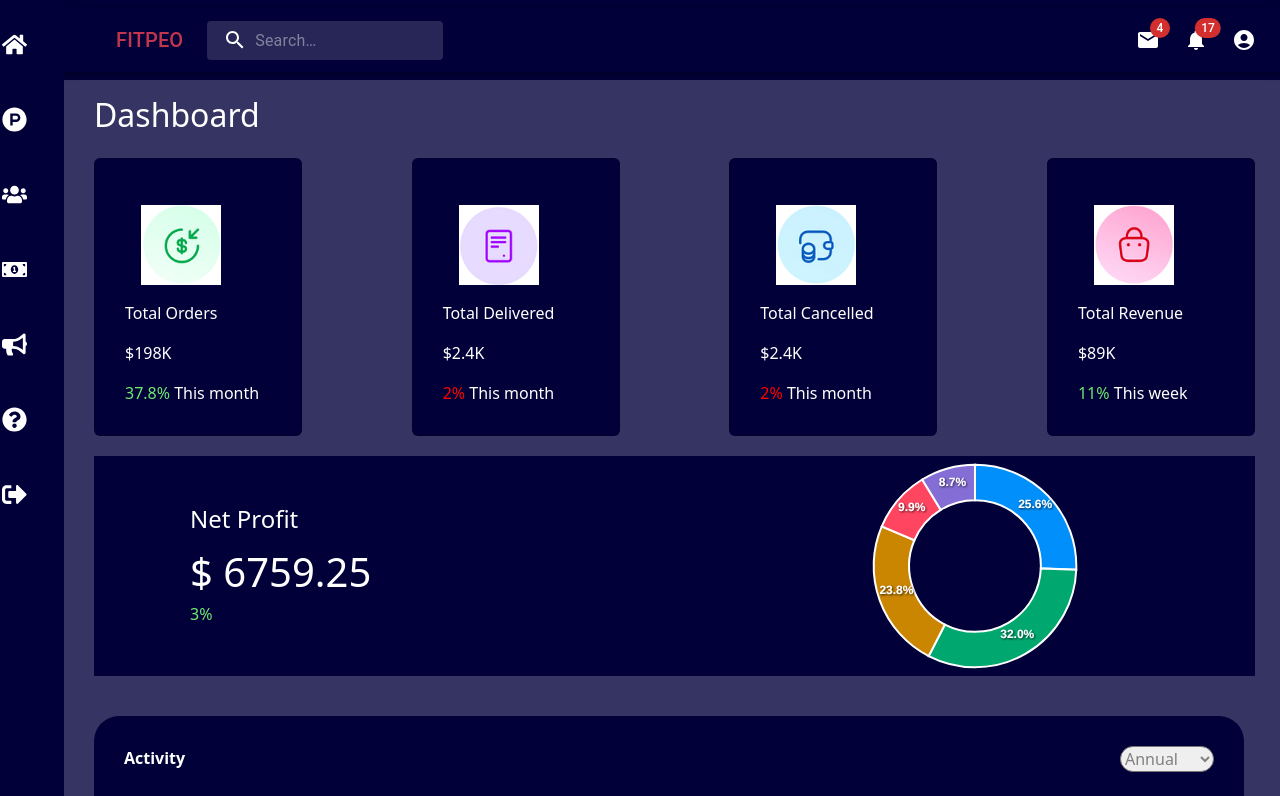
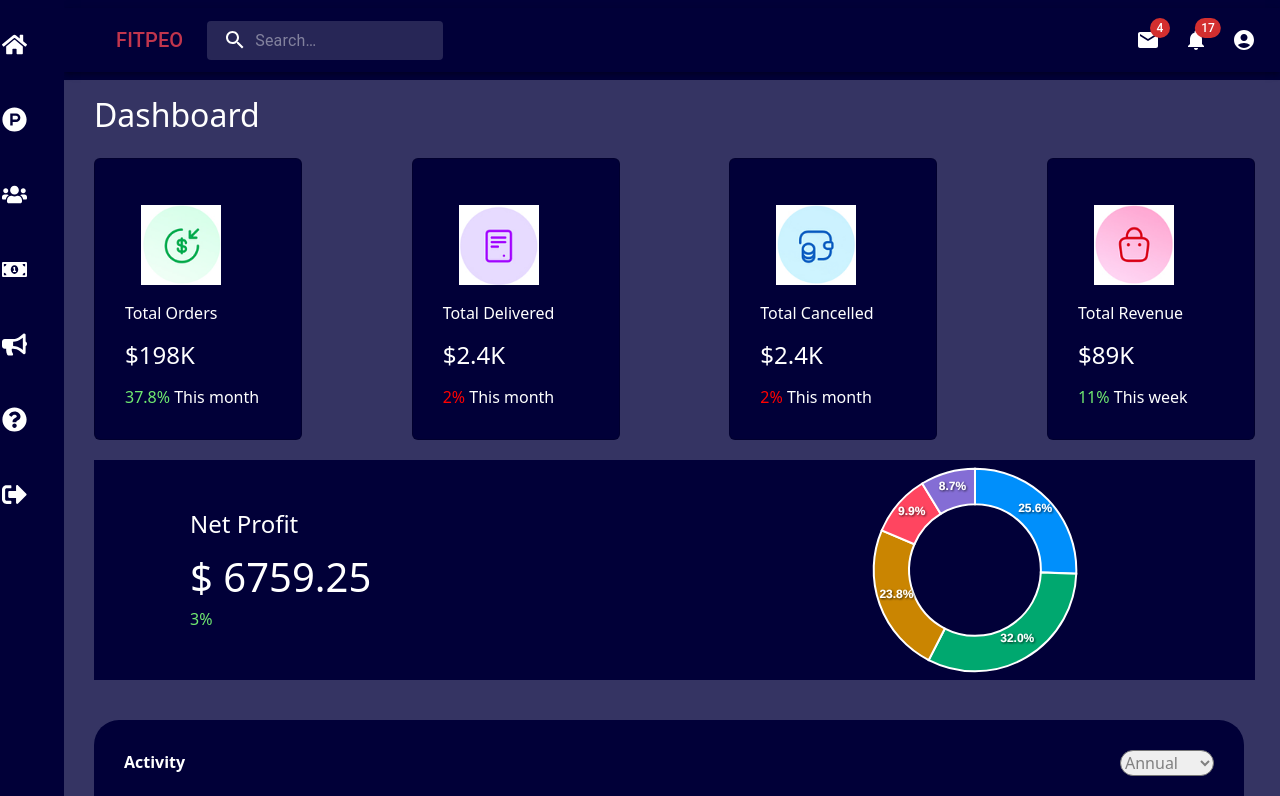
Before and after one commit to vijayshagara/money_save_new, a React (Vite) app: page / in a window 1280 px wide. Shown: the top 796 px of the page. Built offline with nearby package versions, Linux system fonts and the light colour scheme.

Commit message:
Update Card.jsx

```diff
--- a/src/component/card/Card.jsx
+++ b/src/component/card/Card.jsx
@@ -84,7 +84,7 @@ const Card = () => {
               <p className="card-text" style={{ color: "white" }}>
                 {v.title}
               </p>
-              <p className="card-text">{v.price}</p>
+              <p className="card-text"><h4>{v.price}</h4></p>
               <p className="card-text">
                 <span style={{ color: `${v.color}` }}>{v.increase}</span>
                 {v.time}
```
